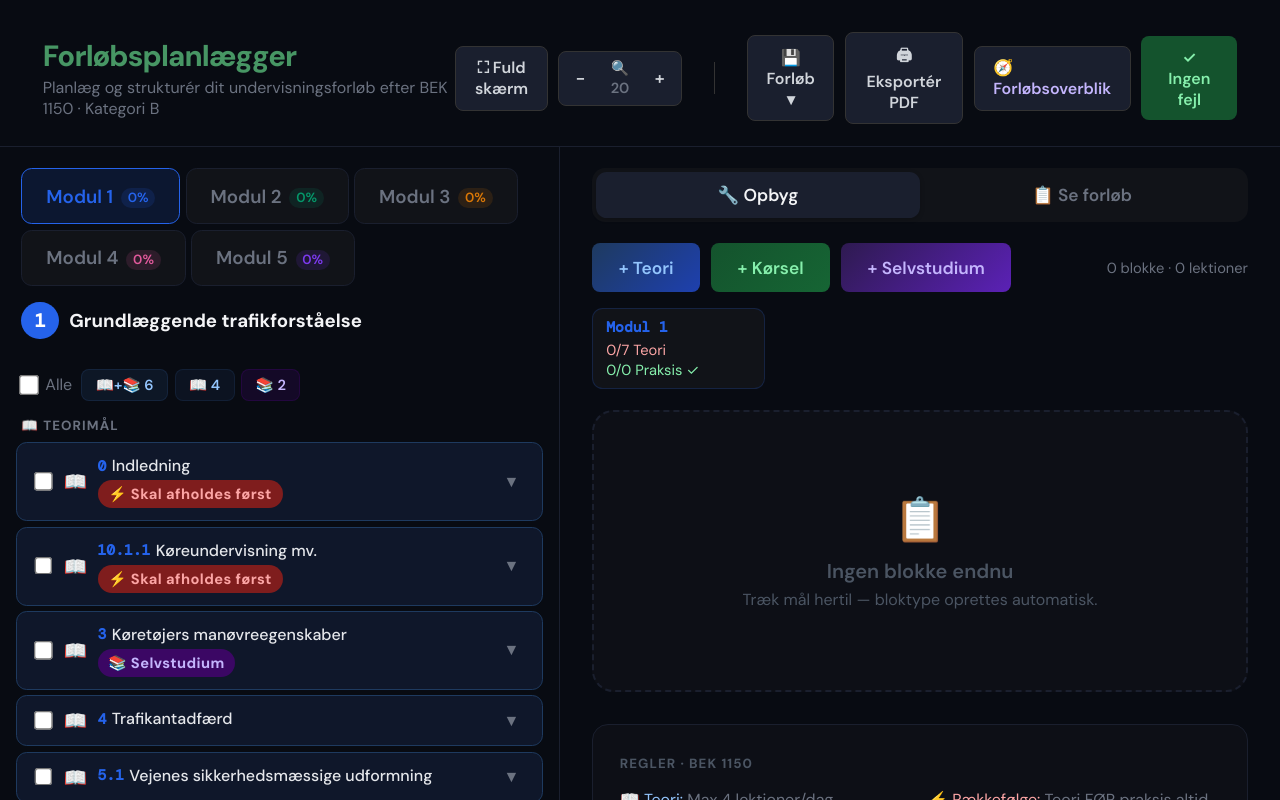
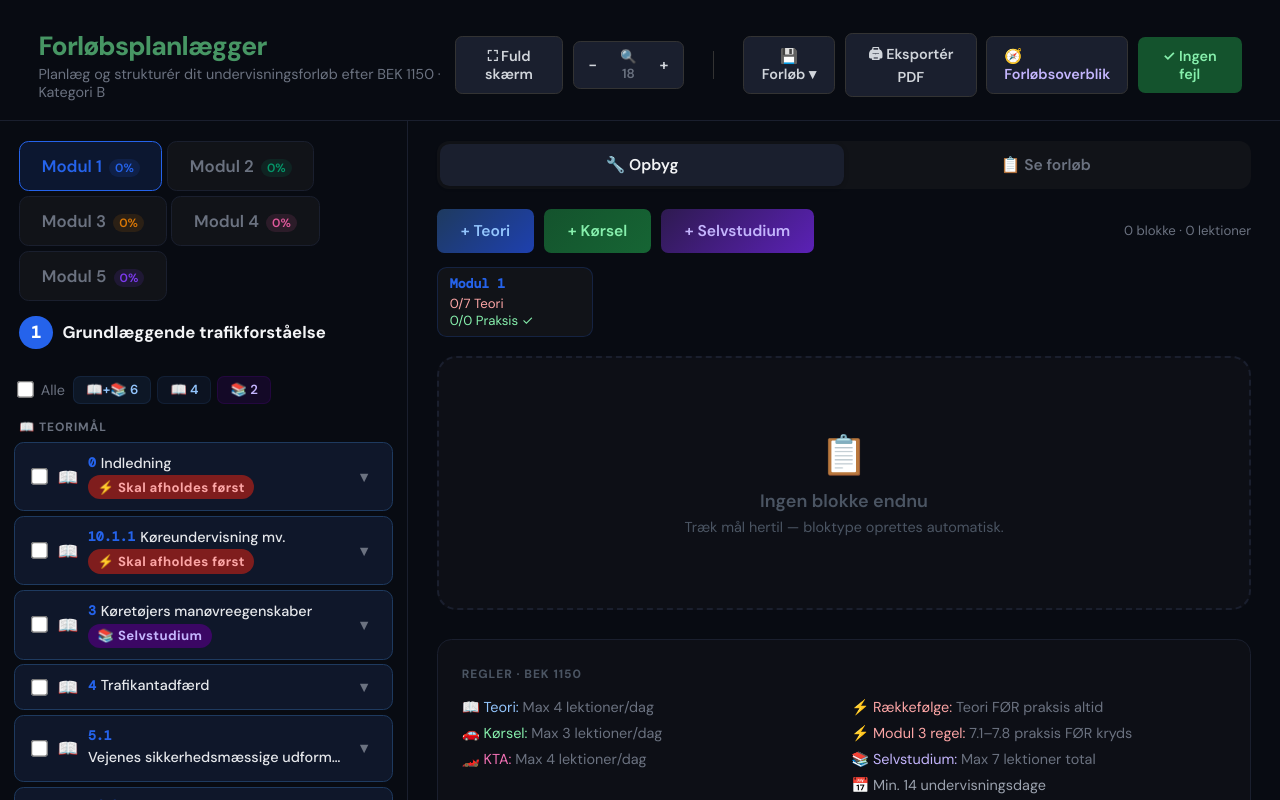
Before and after one commit to Drivelogger-Dev/lektionsopbygger, a React (Vite) app: page / in a window 1280 px wide. Shown: the top 800 px of the page. Built offline with nearby package versions, Linux system fonts and the light colour scheme.

Commit message:
Juster zoom-defaults, panel-bredde og cirkel-badges
- Zoom defaults: 1440px→20, 1280px→18, <1280px→16
- Venstre panel 340px ved viewport <1380px, ellers 420px
- minWidth tilføjet på alle cirkel-badges så de ikke squeezes

```diff
--- a/src/Lektionsopbygger.jsx
+++ b/src/Lektionsopbygger.jsx
@@ -379,9 +379,9 @@ export default function Lektionsopbygger() {
     const w = window.innerWidth;
     if (w >= 2560) return 24;
     if (w >= 1920) return 22;
-    if (w >= 1440) return 21;
-    if (w >= 1280) return 20;
-    return 19;
+    if (w >= 1440) return 20;
+    if (w >= 1280) return 18;
+    return 16;
   };
   const [fontSize, setFontSize] = useState(() => {
     try {
@@ -1562,7 +1562,7 @@ export default function Lektionsopbygger() {
 
         {/* LEFT: Goal pool */}
         <div style={{
-          width: 420, flexShrink: 0, borderRight: "1px solid #1A1F2E",
+          width: window.innerWidth < 1380 ? 340 : 420, flexShrink: 0, borderRight: "1px solid #1A1F2E",
           display: "flex", flexDirection: "column", overflow: "hidden",
         }}
           onDragOver={e => e.preventDefault()}
@@ -1596,7 +1596,7 @@ export default function Lektionsopbygger() {
           <div style={{ padding: "12px 16px 8px" }}>
             <div style={{ display: "flex", alignItems: "center", gap: 8, marginBottom: 6 }}>
               <div style={{
-                width: 28, height: 28, borderRadius: "50%", background: currentModule.color,
+                minWidth: 28, width: 28, height: 28, borderRadius: "50%", background: currentModule.color,
                 color: "#fff", display: "flex", alignItems: "center", justifyContent: "center",
                 fontWeight: 800, fontSize: 14, fontFamily: "'DM Mono', monospace",
               }}>{activeModule}</div>
@@ -2115,7 +2115,7 @@ function SummaryView({ blocks, moduleCounts, validation }) {
             }}>
               <div style={{ display: "flex", alignItems: "center", gap: 6, marginBottom: 6 }}>
                 <div style={{
-                  width: 22, height: 22, borderRadius: "50%", background: mod.color,
+                  minWidth: 22, width: 22, height: 22, borderRadius: "50%", background: mod.color,
                   color: "#fff", display: "flex", alignItems: "center", justifyContent: "center",
                   fontSize: 11, fontWeight: 800, fontFamily: "'DM Mono', monospace",
                 }}>{mod.id}</div>
@@ -2205,7 +2205,7 @@ function SummaryView({ blocks, moduleCounts, validation }) {
                   borderBottom: `2px solid ${mod.color}33`, marginBottom: 6,
                 }}>
                   <div style={{
-                    width: 24, height: 24, borderRadius: "50%", background: mod.color,
+                    minWidth: 24, width: 24, height: 24, borderRadius: "50%", background: mod.color,
                     color: "#fff", display: "flex", alignItems: "center", justifyContent: "center",
                     fontSize: 12, fontWeight: 800, fontFamily: "'DM Mono', monospace",
                   }}>{modId}</div>
@@ -2581,7 +2581,7 @@ function BlockCard({
                 }}
               >
                 <div style={{
-                  width: 20, height: 20, borderRadius: "50%", background: mod.color + "33",
+                  minWidth: 20, width: 20, height: 20, borderRadius: "50%", background: mod.color + "33",
                   color: mod.color, display: "flex", alignItems: "center", justifyContent: "center",
                   fontSize: 9, fontWeight: 800, flexShrink: 0, fontFamily: "'DM Mono', monospace",
                 }}>
```
